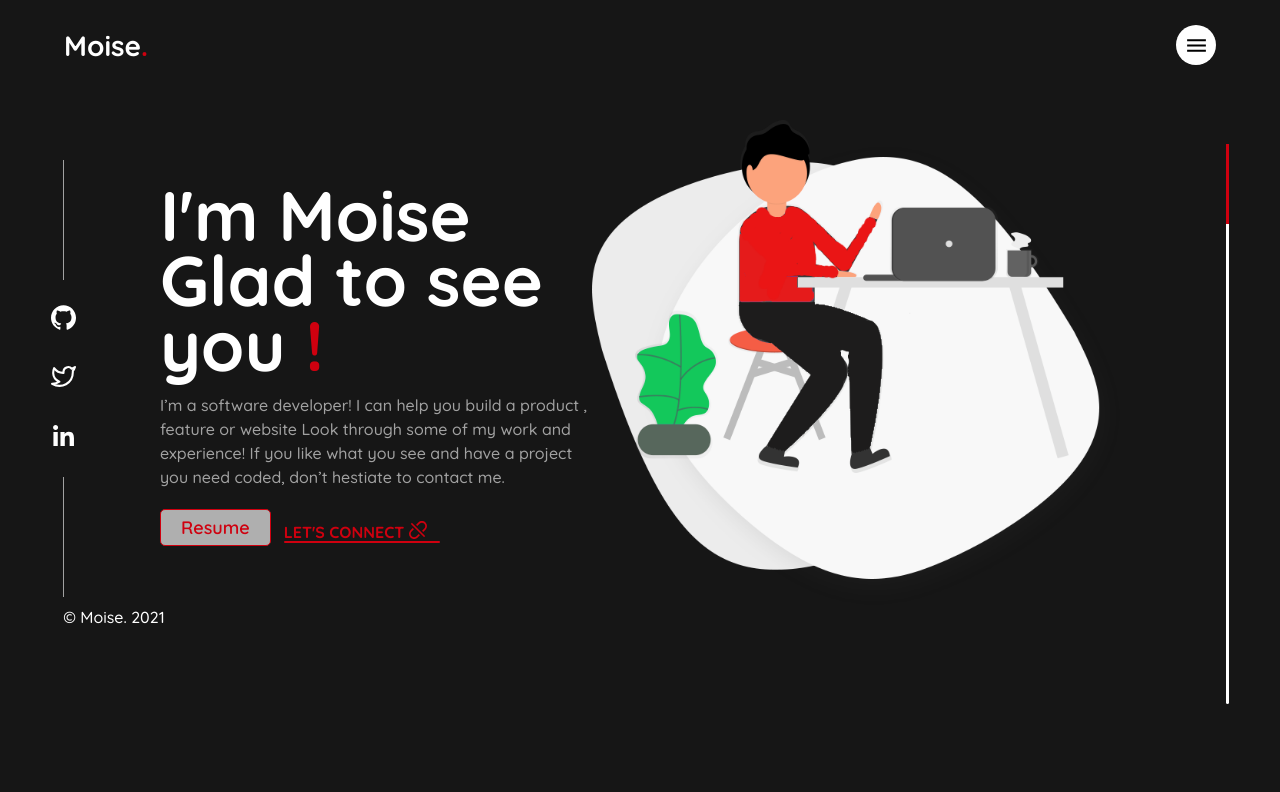
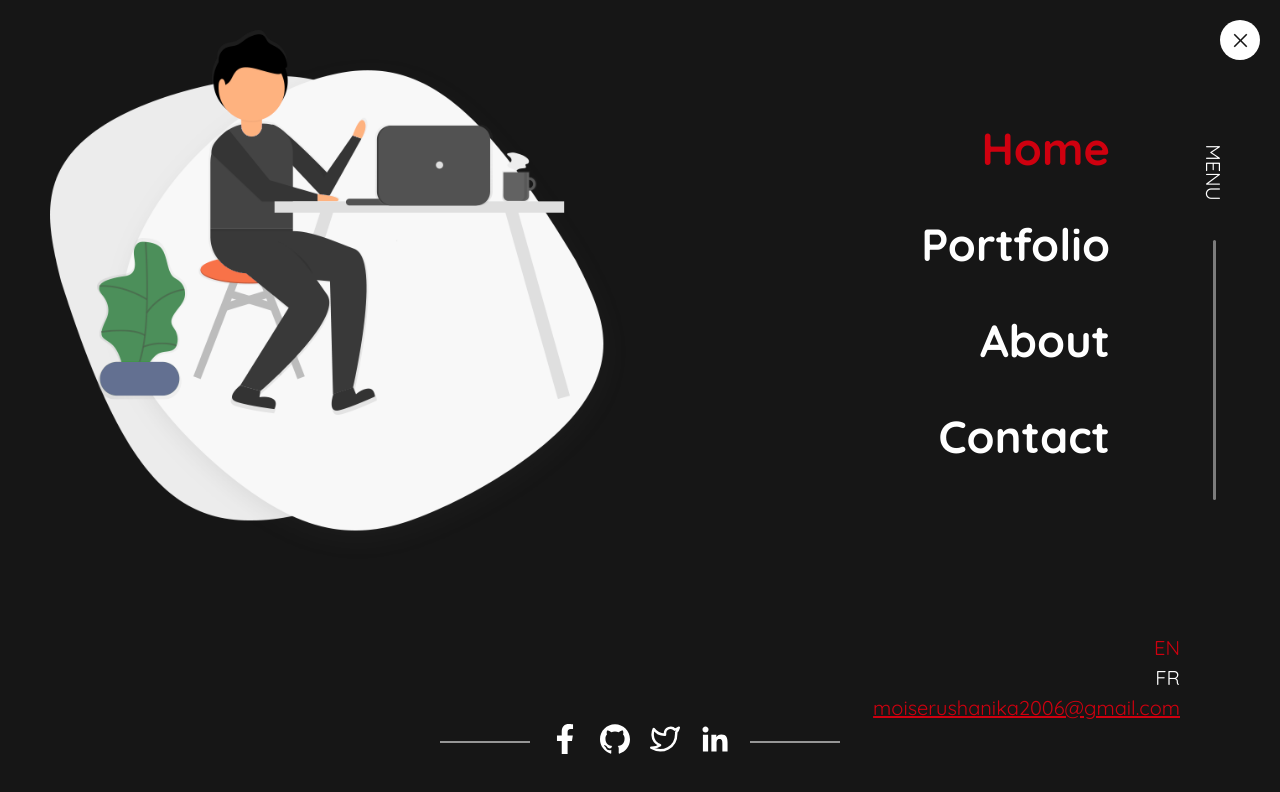
Before and after one commit to moise10r/React_Personal_Portfolio, a React (Create React App) app: page / in a window 1280 px wide. Both pictures are taken after a click on the element 1196 px from the left and 45 px from the top of the page. Shown: the top 792 px of the page. Built offline with nearby package versions, Linux system fonts and the light colour scheme.

Commit message:
Add the toggle menu logic.

```diff
--- a/src/assets/css/main.css
+++ b/src/assets/css/main.css
@@ -513,6 +513,7 @@ ul {
 @media screen and (min-width: 500px) {
   .rigth-scroll-bar {
     display: block;
+    right: 6%;
   }
 }
 
--- a/src/assets/scss/pages/_home.scss
+++ b/src/assets/scss/pages/_home.scss
@@ -75,6 +75,7 @@
     }
     @include media(500px){
       display: block;
+      right: 6%;
     }
   }
 
--- a/src/components/header.jsx
+++ b/src/components/header.jsx
@@ -13,12 +13,20 @@ class Header extends Component {
 		isOpen: false,
 	};
 	handleMenu() {
-		const isOpen = this.state.isOpen;
 		this.setState({
 			isOpen: true,
 		});
+	}
+
+	handleCloseMenu() {
 		console.log(this.state.isOpen);
+		if (this.state.isOpen) {
+			this.setState({
+				isOpen: false,
+			});
+		} else return;
 	}
+
 	render() {
 		return (
 			<header className='main-header'>
@@ -28,14 +36,19 @@ class Header extends Component {
 							Moise<span>.</span>
 						</a>
 					</div>
-					<nav className='main-navbar' ref={this.menu}>
+					<nav
+						className={this.state.isOpen ? 'main-navbar open' : 'main-navbar'}
+					>
 						<div className='main-navbar-container'>
 							<div className='menu-icon' onClick={() => this.handleMenu()}>
 								<IconContext.Provider value={{ className: 'humberger' }}>
 									<IoMdMenu />
 								</IconContext.Provider>
 							</div>
-							<div className='close-icon'>
+							<div
+								className='close-icon'
+								onClick={() => this.handleCloseMenu()}
+							>
 								<IconContext.Provider value={{ className: 'close' }}>
 									<VscClose />
 								</IconContext.Provider>
```
